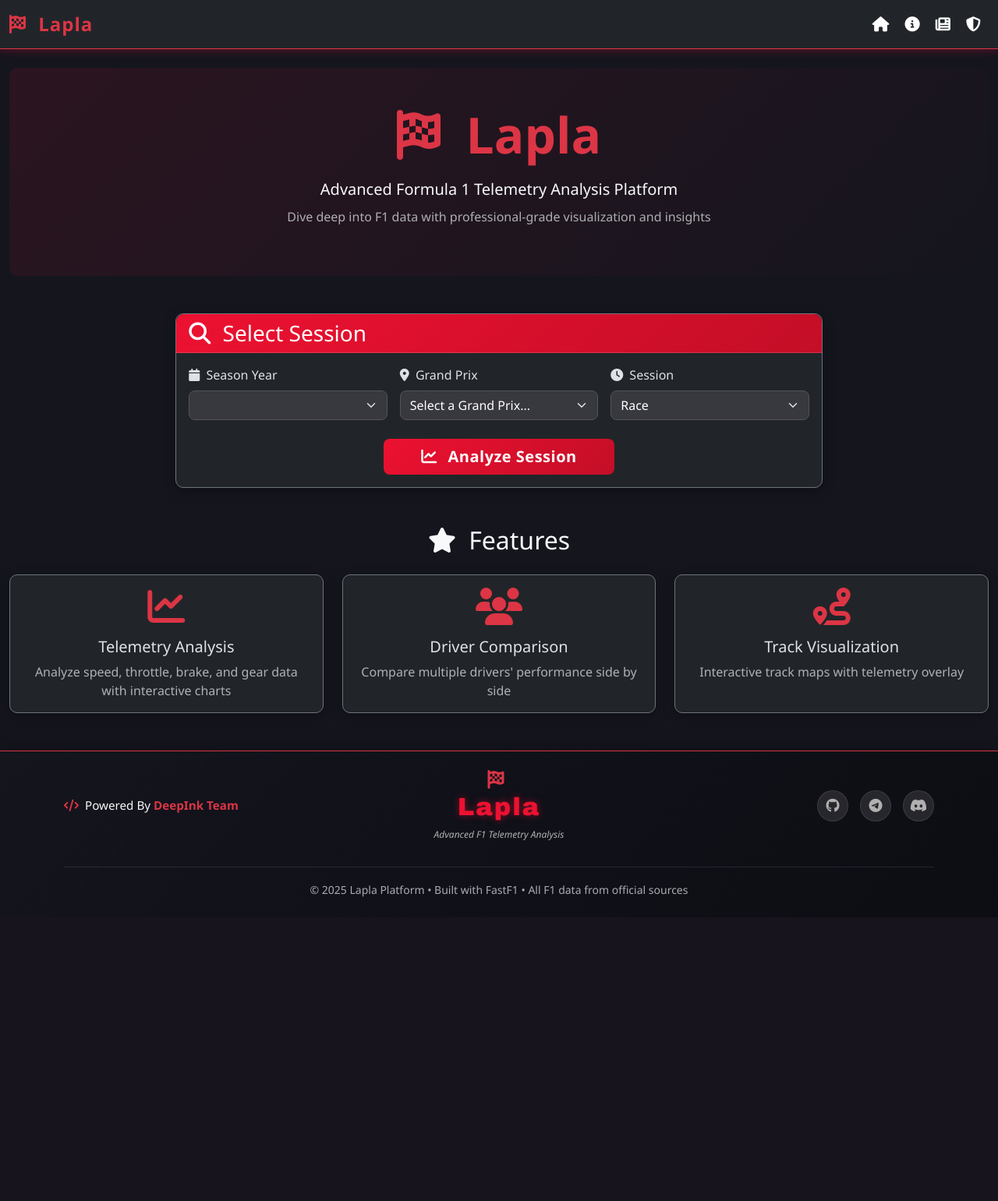
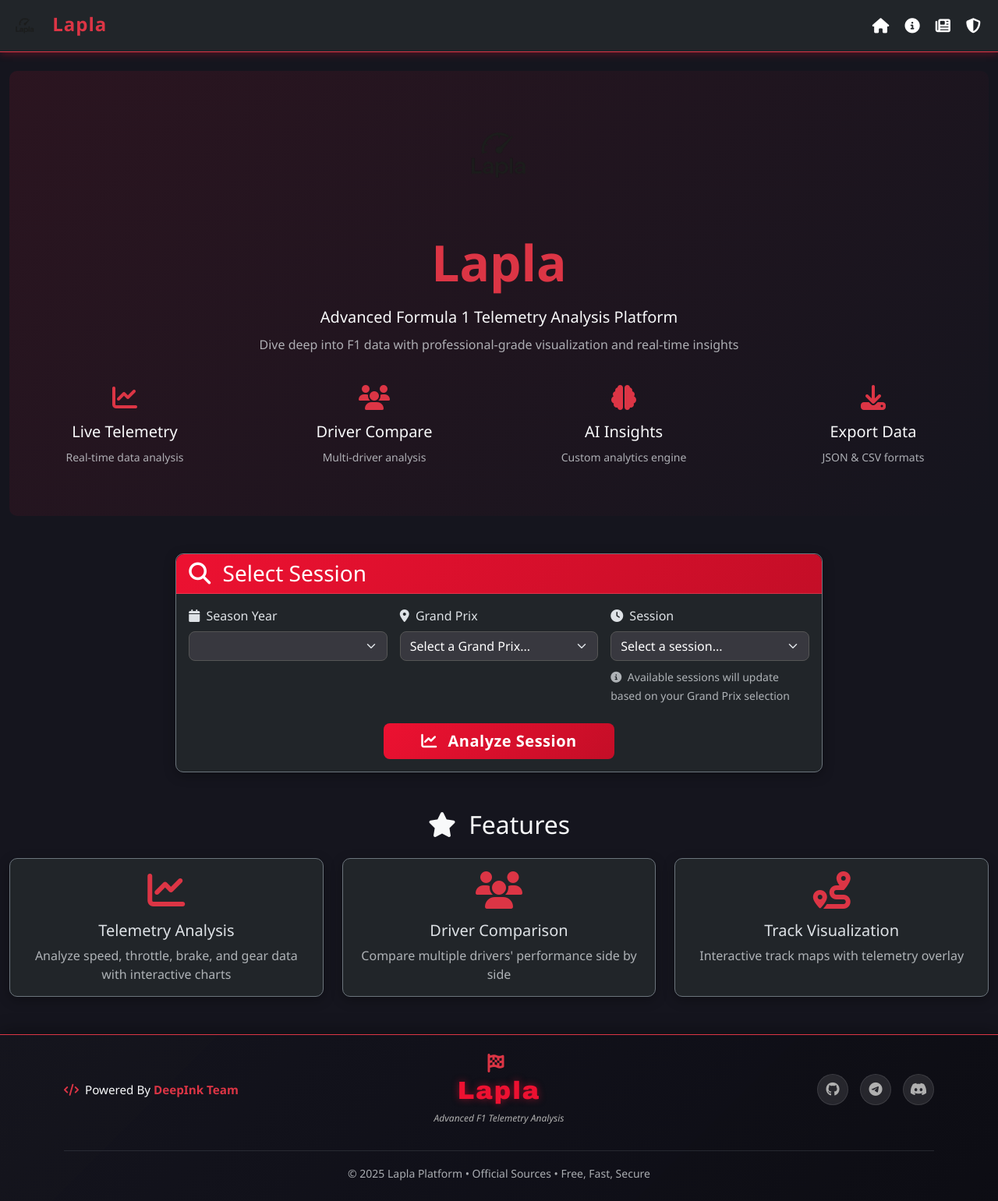
Before and after one commit to AnZomorodian/F1Site2, a Flask app: template templates/index.html in a window 1280 px wide. Shown: the whole page at 78% size. Before the commit the page ends 1151 px from the top, so only its background shows below. Run offline with Flask 3, Linux system fonts and the light colour scheme; the template is opened without the code that fills it, so the values that code supplies are empty.

Commit message:
Enhance web interface with updated branding and dynamic session loading
Implements logo integration, contact information updates, dynamic session loading via API endpoint `/api/sessions/<int:year>/<int:round_number>`.

Replit-Commit-Author: Agent
Replit-Commit-Session-Id: 541d5e64-9218-4477-b23f-dc9e44502098

```diff
--- a/static/css/style.css
+++ b/static/css/style.css
@@ -31,6 +31,20 @@ body {
     padding: 3rem 0;
     border-radius: 10px;
     margin-bottom: 2rem;
+}
+
+.hero-stats .stat-item {
+    padding: 1rem;
+    transition: transform 0.3s ease;
+}
+
+.hero-stats .stat-item:hover {
+    transform: translateY(-5px);
+}
+
+.hero-stats .stat-item i {
+    font-size: 2rem;
+    margin-bottom: 0.5rem;
 }
 
 /* Cards */
--- a/static/js/app.js
+++ b/static/js/app.js
@@ -67,9 +67,101 @@ class F1TelemetryApp {
 
     initializeHomePageData() {
         const yearSelect = document.getElementById('yearSelect');
+        const roundSelect = document.getElementById('roundSelect');
+
         if (yearSelect) {
             // Load initial schedule
             this.loadScheduleForYear(yearSelect.value);
+
+            // Add event listener for year changes
+            yearSelect.addEventListener('change', () => {
+                this.loadScheduleForYear(yearSelect.value);
+                roundSelect.value = '';
+                this.clearSessions();
+            });
+        }
+
+        if (roundSelect) {
+            // Add event listener for round changes
+            roundSelect.addEventListener('change', () => {
+                if (roundSelect.value && yearSelect.value) {
+                    this.loadSessionsForRound(yearSelect.value, roundSelect.value);
+                } else {
+                    this.clearSessions();
+                }
+            });
+        }
+    }
+
+    loadSessionsForRound(year, round) {
+        const sessionSelect = document.getElementById('sessionSelect');
+        if (!sessionSelect) return;
+
+        // Show loading state
+        sessionSelect.innerHTML = '<option value="">Loading sessions...</option>';
+        sessionSelect.disabled = true;
+
+        fetch(`/api/sessions/${year}/${round}`)
+            .then(response => response.json())
+            .then(sessions => {
+                sessionSelect.innerHTML = '<option value="">Select a session...</option>';
+
+                sessions.forEach(session => {
+                    const option = document.createElement('option');
+                    option.value = session.value;
+                    option.textContent = session.name;
+                    option.disabled = !session.available;
+
+                    if (session.value === 'R' && session.available) {
+                        option.selected = true;
+                    }
+
+                    sessionSelect.appendChild(option);
+                });
+
+                sessionSelect.disabled = false;
+            })
+            .catch(error => {
+                console.error('Error loading sessions:', error);
+                this.loadDefaultSessions();
+            });
+    }
+
+    loadDefaultSessions() {
+        const sessionSelect = document.getElementById('sessionSelect');
+        if (!sessionSelect) return;
+
+        const defaultSessions = [
+            {value: 'FP1', name: 'Practice 1', available: false},
+            {value: 'FP2', name: 'Practice 2', available: false},
+            {value: 'FP3', name: 'Practice 3', available: false},
+            {value: 'Q', name: 'Qualifying', available: false},
+            {value: 'R', name: 'Race', available: true}
+        ];
+
+        sessionSelect.innerHTML = '<option value="">Select a session...</option>';
+
+        defaultSessions.forEach(session => {
+            const option = document.createElement('option');
+            option.value = session.value;
+            option.textContent = session.name;
+            option.disabled = !session.available;
+
+            if (session.value === 'R') {
+                option.selected = true;
+            }
+
+            sessionSelect.appendChild(option);
+        });
+
+        sessionSelect.disabled = false;
+    }
+
+    clearSessions() {
+        const sessionSelect = document.getElementById('sessionSelect');
+        if (sessionSelect) {
+            sessionSelect.innerHTML = '<option value="">Select a Grand Prix first...</option>';
+            sessionSelect.disabled = true;
         }
     }
 
--- a/templates/base.html
+++ b/templates/base.html
@@ -24,7 +24,7 @@
     <nav class="navbar navbar-expand-lg navbar-dark bg-dark border-bottom border-danger">
         <div class="container-fluid">
             <a class="navbar-brand fw-bold text-danger" href="{{ url_for('index') }}">
-                <i class="fas fa-flag-checkered me-2"></i>
+                <img src="{{ url_for('static', filename='images/lapla-logo.png') }}" alt="Lapla Logo" height="40" class="me-2">
                 Lapla
             </a>
 
@@ -92,7 +92,7 @@
                         <a href="https://github.com/AnZomorodian" class="social-link" title="GitHub" aria-label="GitHub" target="_blank">
                             <i class="fab fa-github"></i>
                         </a>
-                        <a href="https://t.me/DeepInkTeam" class="social-link" title="Telegram" aria-label="Telegram" target="_blank">
+                        <a href="https://t.me/ArtinZomorodian" class="social-link" title="Telegram" aria-label="Telegram" target="_blank">
                             <i class="fab fa-telegram-plane"></i>
                         </a>
                         <a href="https://discord.gg/NbTDTRhu" class="social-link" title="Discord" aria-label="Discord" target="_blank">
@@ -107,7 +107,7 @@
                 <div class="col-12 text-center">
                     <hr class="border-secondary">
                     <small class="text-muted">
-                        © {{ current_year or 2025 }} Lapla Platform • Built with FastF1 • All F1 data from official sources
+                        © 2025 Lapla Platform • Official Sources • Free, Fast, Secure
                     </small>
                 </div>
             </div>
--- a/templates/index.html
+++ b/templates/index.html
@@ -6,16 +6,50 @@
 <div class="row">
     <div class="col-12">
         <div class="hero-section text-center mb-5">
+            <div class="mb-4">
+                <img src="{{ url_for('static', filename='images/lapla-logo.png') }}" alt="Lapla Logo" height="120" class="mb-3">
+            </div>
             <h1 class="display-3 fw-bold text-danger mb-3">
-                <i class="fas fa-flag-checkered me-3"></i>
                 Lapla
             </h1>
             <p class="lead text-light mb-2">
                 Advanced Formula 1 Telemetry Analysis Platform
             </p>
             <p class="text-muted">
-                Dive deep into F1 data with professional-grade visualization and insights
+                Dive deep into F1 data with professional-grade visualization and real-time insights
             </p>
+            <div class="hero-stats mt-4">
+                <div class="row text-center">
+                    <div class="col-md-3">
+                        <div class="stat-item">
+                            <i class="fas fa-chart-line text-danger"></i>
+                            <h5 class="text-light mt-2">Live Telemetry</h5>
+                            <small class="text-muted">Real-time data analysis</small>
+                        </div>
+                    </div>
+                    <div class="col-md-3">
+                        <div class="stat-item">
+                            <i class="fas fa-users text-danger"></i>
+                            <h5 class="text-light mt-2">Driver Compare</h5>
+                            <small class="text-muted">Multi-driver analysis</small>
+                        </div>
+                    </div>
+                    <div class="col-md-3">
+                        <div class="stat-item">
+                            <i class="fas fa-brain text-danger"></i>
+                            <h5 class="text-light mt-2">AI Insights</h5>
+                            <small class="text-muted">Custom analytics engine</small>
+                        </div>
+                    </div>
+                    <div class="col-md-3">
+                        <div class="stat-item">
+                            <i class="fas fa-download text-danger"></i>
+                            <h5 class="text-light mt-2">Export Data</h5>
+                            <small class="text-muted">JSON & CSV formats</small>
+                        </div>
+                    </div>
+                </div>
+            </div>
         </div>
     </div>
 </div>
@@ -71,14 +105,14 @@
                             </label>
                             <select class="form-select" id="sessionSelect" name="session" required>
                                 <option value="">Select a session...</option>
-                                <option value="FP1">Practice 1</option>
-                                <option value="FP2">Practice 2</option>
-                                <option value="FP3">Practice 3</option>
-                                <option value="SQ">Sprint Qualifying</option>
-                                <option value="S">Sprint</option>
-                                <option value="Q">Qualifying</option>
-                                <option value="R" selected>Race</option>
+                                <!-- Sessions will be loaded dynamically -->
                             </select>
+                            <div class="mt-2">
+                                <small class="text-muted">
+                                    <i class="fas fa-info-circle me-1"></i>
+                                    Available sessions will update based on your Grand Prix selection
+                                </small>
+                            </div>
                         </div>
                     </div>
 
```
Also changed, not shown: replit.md (+5 -0 lines), routes.py (+44 -0 lines), templates/about.html (+20 -4 lines), attached_assets/LogoLapla_1753290710721.png (added), static/images/lapla-logo.png (added).
